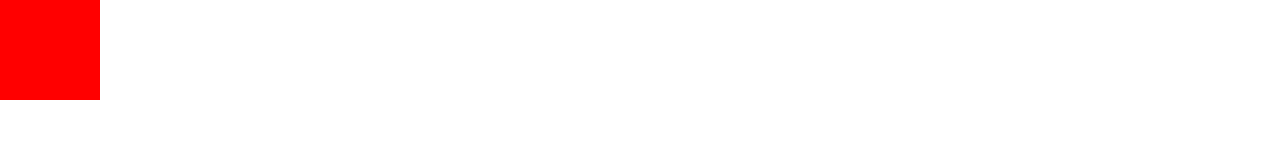
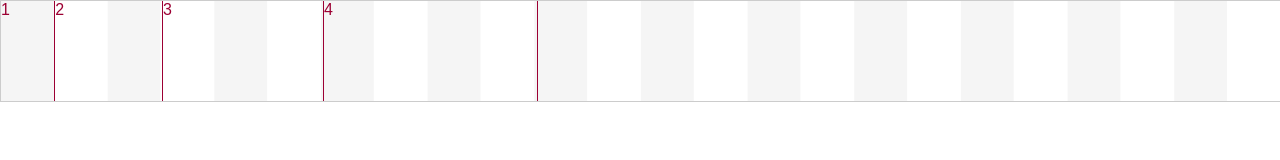
Before and after one commit to hanmingpan/beerui, a website: page index.html in a window 1280 px wide. Drawn offline with Linux system fonts and the light colour scheme.

Commit message:
开始写网格布局

```diff
--- a/index.html
+++ b/index.html
@@ -10,6 +10,13 @@
     <link rel="stylesheet" href="dist/beerui.css">
 </head>
 <body>
-    <div class="grid"></div>
+    <div class="demo">
+        <div class="grid-row">
+            <div class="row-1">1</div>
+            <div class="row-2">2</div>
+            <div class="row-3">3</div>
+            <div class="row-4">4</div>
+        </div>
+    </div>
 </body>
 </html>
--- a/scss/beerui.scss
+++ b/scss/beerui.scss
@@ -7,3 +7,5 @@
 @import "button";
 @import "form";
 @import "util";
+
+@import "demo";
--- /dev/null
+++ b/scss/demo.scss
@@ -0,0 +1,12 @@
+.demo {
+  .grid-row {
+    border: 1px solid #ccc;
+    background: linear-gradient(to right, #f5f5f5 50%, #fff 0) repeat-x 0 0 / 8.333333% 100%;
+  }
+  @for $i from 1 through 24 {
+    .row-#{$i} {
+      color: #9c0033;
+      border-right: 1px solid currentcolor;
+    }
+  }
+}
--- a/scss/grid.scss
+++ b/scss/grid.scss
@@ -1,5 +1,12 @@
-.grid {
-  width: 100px;
+.grid-row {
+  width: 100%;
   height: 100px;
-  background-color: red;
+  display: flex;
+
 }
+@for $i from 1 through 24 {
+  .row-#{$i} {
+    width: percentage($i / 24);
+    //flex: $i;
+  }
+}
```
Also changed, not shown: README.md, dist/beerui.css, dist/beerui.min.css.
